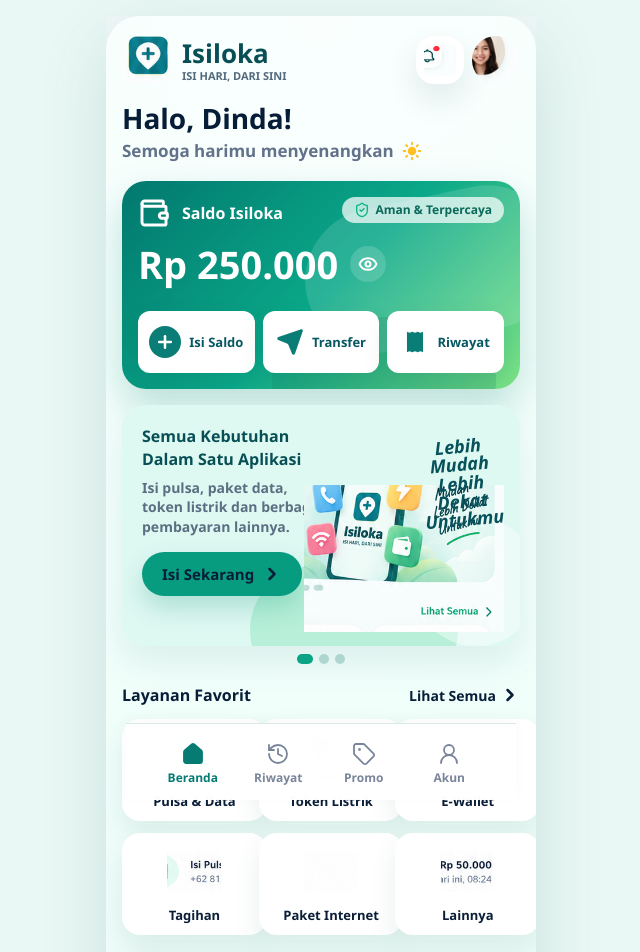
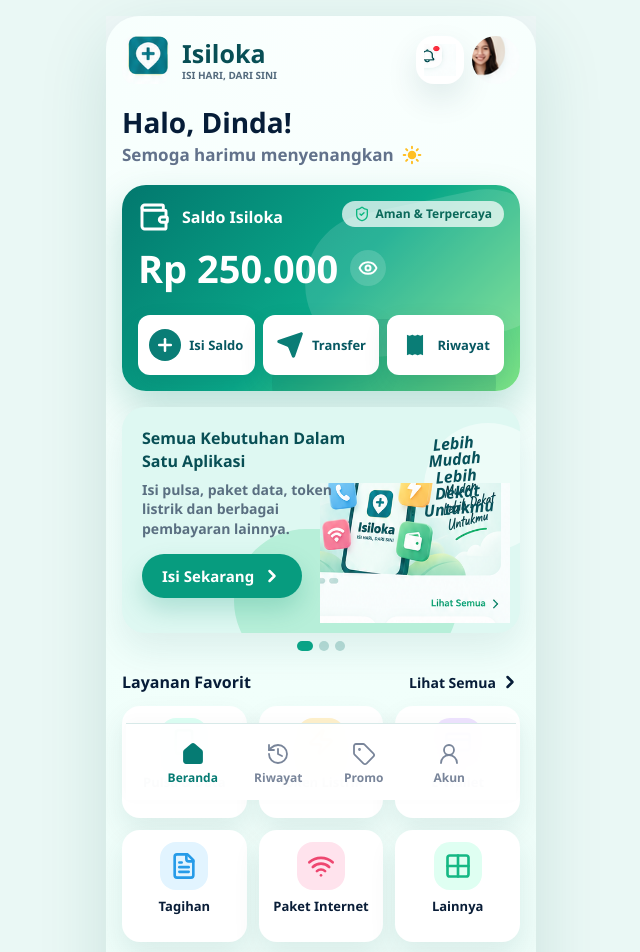
Before and after one commit to Dlennss/isiloka, a Next.js app in the folder pulsa-fe/: page / in a window 1280 px wide. Shown: the top 952 px of the page, without its empty margins (319-959 px from the left). Built offline with nearby package versions, Linux system fonts and the light colour scheme; no server answers.

Commit message:
Refine Isiloka home screen polish

```diff
--- a/pulsa-fe/components/guest/GuestConceptHome.tsx
+++ b/pulsa-fe/components/guest/GuestConceptHome.tsx
@@ -1,8 +1,12 @@
 import Image from "next/image";
 import Link from "next/link";
+import type { LucideIcon } from "lucide-react";
 import {
   ChevronRight,
+  CreditCard,
   Eye,
+  FileText,
+  Grid2X2,
   Plus,
   ReceiptText,
   Send,
@@ -10,16 +14,17 @@
   Smartphone,
   Sun,
   Wallet,
+  Wifi,
   Zap,
 } from "lucide-react";
 
 const services = [
-  { href: "/pulsa-data", label: "Pulsa & Data", icon: "/isiloka-concept/pulsa_data_icon.png" },
-  { href: "/listrik/token", label: "Token Listrik", icon: "/isiloka-concept/token_listrik_icon.png" },
-  { href: "/ewallet", label: "E-Wallet", icon: "/isiloka-concept/ewallet_icon.png" },
-  { href: "/kategori", label: "Tagihan", icon: "/isiloka-concept/tagihan_icon.png" },
-  { href: "/internet-pascabayar", label: "Paket Internet", icon: "/isiloka-concept/paket_internet_icon.png" },
-  { href: "/kategori", label: "Lainnya", icon: "/isiloka-concept/lainnya_icon.png" },
+  { href: "/pulsa-data", label: "Pulsa & Data", icon: Smartphone, tone: "bg-[#dcfff4] text-[#12b98a]" },
+  { href: "/listrik/token", label: "Token Listrik", icon: Zap, tone: "bg-[#fff1cc] text-[#ffac18]" },
+  { href: "/ewallet", label: "E-Wallet", icon: CreditCard, tone: "bg-[#eee3ff] text-[#7654e8]" },
+  { href: "/kategori", label: "Tagihan", icon: FileText, tone: "bg-[#e2f4ff] text-[#269be8]" },
+  { href: "/internet-pascabayar", label: "Paket Internet", icon: Wifi, tone: "bg-[#ffe3ed] text-[#ee4770]" },
+  { href: "/kategori", label: "Lainnya", icon: Grid2X2, tone: "bg-[#dffff2] text-[#15b884]" },
 ];
 
 const activities = [
@@ -65,11 +70,36 @@
   );
 }
 
+function ServiceCard({
+  href,
+  label,
+  icon: Icon,
+  tone,
+}: {
+  href: string;
+  label: string;
+  icon: LucideIcon;
+  tone: string;
+}) {
+  return (
+    <Link
+      href={href}
+      prefetch={false}
+      className="flex min-h-[112px] flex-col items-center justify-center rounded-[18px] bg-white px-2 text-center text-[#0a1e38]! shadow-[0_13px_28px_rgba(15,78,81,0.09)] visited:text-[#0a1e38]!"
+    >
+      <span className={`grid h-12 w-12 place-items-center rounded-[16px] ${tone}`}>
+        <Icon className="h-7 w-7" strokeWidth={2.25} />
+      </span>
+      <span className="mt-2 block min-h-[32px] text-[13px] font-black leading-tight">{label}</span>
+    </Link>
+  );
+}
+
 export function GuestConceptHome() {
   return (
-    <main className="mx-auto min-h-dvh w-full max-w-[430px] overflow-hidden bg-[radial-gradient(circle_at_50%_0%,#fafffe_0%,#f1fffb_44%,#e7f8f4_100%)] px-4 pb-28 pt-4 text-[#071d38] shadow-[0_20px_70px_rgba(8,91,84,0.14)] md:rounded-[34px]">
+    <main className="isiloka-home mx-auto min-h-dvh w-full max-w-[430px] overflow-hidden bg-[radial-gradient(circle_at_50%_0%,#fafffe_0%,#f1fffb_44%,#e7f8f4_100%)] px-4 pb-28 pt-4 text-[#071d38] shadow-[0_20px_70px_rgba(8,91,84,0.14)] md:rounded-[34px]">
       <div className="mx-auto w-full max-w-[398px]">
-        <header className="flex items-start justify-between pt-1">
+        <header className="flex items-start justify-between gap-3 pt-1">
           <div className="flex items-center gap-3">
             <Image
               src="/isiloka-concept/logo_symbol.png"
@@ -79,9 +109,9 @@
               className="h-12 w-12 rounded-xl"
               priority
             />
-            <div className="leading-none">
-              <div className="text-[26px] font-black tracking-normal text-[#084f55]">Isiloka</div>
-              <div className="mt-1 text-[11px] font-extrabold tracking-[0.03em] text-[#536a7d]">ISI HARI, DARI SINI</div>
+            <div className="min-w-0 leading-none">
+              <div className="text-[25px] font-black tracking-normal text-[#084f55]">Isiloka</div>
+              <div className="mt-1 whitespace-nowrap text-[10px] font-extrabold tracking-[0.03em] text-[#536a7d]">ISI HARI, DARI SINI</div>
             </div>
           </div>
 
@@ -106,7 +136,7 @@
           </div>
         </header>
 
-        <section className="mt-5">
+        <section className="mt-6">
           <h1 className="text-[28px] font-black leading-none text-[#061d38]">Halo, Dinda!</h1>
           <p className="mt-2 flex items-center gap-2 text-[17px] font-semibold leading-tight text-[#62728b]">
             Semoga harimu menyenangkan
@@ -141,17 +171,17 @@
             </div>
 
             <div className="mt-7 grid grid-cols-3 gap-2">
-              <Link href="/login" prefetch={false} className="flex h-[62px] items-center justify-center gap-2 rounded-xl bg-white px-2 text-[13px] font-black text-[#075862]! shadow-[0_10px_24px_rgba(6,77,70,0.12)] visited:text-[#075862]!">
+              <Link href="/login" prefetch={false} className="flex h-[60px] items-center justify-center gap-2 rounded-xl bg-white px-2 text-[13px] font-black text-[#075862]! shadow-[0_10px_24px_rgba(6,77,70,0.12)] visited:text-[#075862]!">
                 <span className="grid h-8 w-8 shrink-0 place-items-center rounded-full bg-[#0a7d76] text-white">
                   <Plus className="h-5 w-5" strokeWidth={3} />
                 </span>
                 <span>Isi Saldo</span>
               </Link>
-              <Link href="/user/transfer-bank" prefetch={false} className="flex h-[62px] items-center justify-center gap-2 rounded-xl bg-white px-2 text-[13px] font-black text-[#075862]! shadow-[0_10px_24px_rgba(6,77,70,0.12)] visited:text-[#075862]!">
+              <Link href="/user/transfer-bank" prefetch={false} className="flex h-[60px] items-center justify-center gap-2 rounded-xl bg-white px-2 text-[13px] font-black text-[#075862]! shadow-[0_10px_24px_rgba(6,77,70,0.12)] visited:text-[#075862]!">
                 <Send className="h-7 w-7 shrink-0 fill-[#0a7d76] text-[#0a7d76]" strokeWidth={1.8} />
                 <span>Transfer</span>
               </Link>
-              <Link href="/transaksi" prefetch={false} className="flex h-[62px] items-center justify-center gap-2 rounded-xl bg-white px-2 text-[13px] font-black text-[#075862]! shadow-[0_10px_24px_rgba(6,77,70,0.12)] visited:text-[#075862]!">
+              <Link href="/transaksi" prefetch={false} className="flex h-[60px] items-center justify-center gap-2 rounded-xl bg-white px-2 text-[13px] font-black text-[#075862]! shadow-[0_10px_24px_rgba(6,77,70,0.12)] visited:text-[#075862]!">
                 <ReceiptText className="h-7 w-7 shrink-0 fill-[#0a7d76] text-white" strokeWidth={2.2} />
                 <span>Riwayat</span>
               </Link>
@@ -159,36 +189,34 @@
           </div>
         </section>
 
-        <section className="relative mt-4 overflow-hidden rounded-[23px] bg-[#def8f2] px-5 pb-4 pt-5 shadow-[0_16px_36px_rgba(22,102,95,0.10)]">
-          <div className="absolute -bottom-12 left-32 h-32 w-52 rounded-full bg-[#b7efd9]" />
-          <div className="absolute -right-5 bottom-0 h-32 w-32 rounded-full bg-white/40" />
-          <div className="relative z-10 grid min-h-[205px] grid-cols-[1.1fr_0.9fr] gap-2 min-[390px]:grid-cols-[1.05fr_0.95fr]">
-            <div className="flex flex-col items-start">
-              <h2 className="text-[20px] font-black leading-[1.18] text-[#084f55] min-[390px]:text-[25px]">Semua Kebutuhan Dalam Satu Aplikasi</h2>
-              <p className="mt-2 text-[14px] font-semibold leading-snug text-[#5a6f81]">
+        <section className="relative mt-4 overflow-hidden rounded-[23px] bg-[#def8f2] p-5 shadow-[0_16px_36px_rgba(22,102,95,0.10)]">
+          <div className="absolute -bottom-10 left-28 h-36 w-56 rounded-full bg-[#b7efd9]" />
+          <div className="absolute -right-8 top-4 h-32 w-32 rounded-full bg-white/45" />
+          <div className="relative z-10 min-h-[186px]">
+            <div className="relative z-20 max-w-[188px] min-[390px]:max-w-[205px]">
+              <h2 className="text-[21px] font-black leading-[1.16] text-[#084f55] min-[390px]:text-[24px]">Semua Kebutuhan Dalam Satu Aplikasi</h2>
+              <p className="mt-2 text-[13px] font-semibold leading-snug text-[#5a6f81] min-[390px]:text-[14px]">
                 Isi pulsa, paket data, token listrik dan berbagai pembayaran lainnya.
               </p>
               <Link
                 href="/pulsa-data"
                 prefetch={false}
-                className="mt-4 flex h-11 items-center gap-2 rounded-full bg-[#079c7f] px-5 text-[15px] font-extrabold text-white shadow-[0_12px_24px_rgba(0,141,111,0.22)]"
+                className="mt-4 inline-flex h-11 items-center gap-2 rounded-full bg-[#079c7f] px-5 text-[15px] font-extrabold text-white! shadow-[0_12px_24px_rgba(0,141,111,0.22)] visited:text-white!"
               >
                 Isi Sekarang
                 <ChevronRight className="h-5 w-5" strokeWidth={3} />
               </Link>
             </div>
-            <div className="relative min-h-[190px]">
             <Image
               src="/isiloka-concept/hero_banner_phone_illustration.png"
               alt=""
               width={250}
               height={222}
-                className="absolute bottom-[-2px] right-[-8px] h-auto w-[158px] max-w-none min-[390px]:right-[-4px] min-[390px]:w-[200px]"
-                sizes="(min-width: 390px) 200px, 158px"
+              className="absolute bottom-[-10px] right-[-10px] z-10 h-auto w-[170px] max-w-none min-[390px]:w-[190px]"
+              sizes="(min-width: 390px) 190px, 170px"
             />
-              <div className="absolute right-0 top-3 hidden max-w-[78px] rotate-[-5deg] text-center text-[18px] font-black italic leading-[1.02] text-[#07515a] min-[390px]:block">
+            <div className="absolute right-2 top-2 z-20 hidden max-w-[72px] rotate-[-5deg] text-center text-[16px] font-black italic leading-[1.02] text-[#07515a] min-[410px]:block">
                 Lebih Mudah Lebih Dekat Untukmu
-              </div>
             </div>
           </div>
         </section>
@@ -203,15 +231,7 @@
           <SectionTitle title="Layanan Favorit" href="/kategori" />
           <div className="grid grid-cols-3 gap-3">
             {services.map((service) => (
-              <Link
-                key={service.label}
-                href={service.href}
-                prefetch={false}
-                className="flex aspect-[1.42] min-h-[102px] flex-col items-center justify-center rounded-[18px] bg-white px-2 text-center shadow-[0_13px_28px_rgba(15,78,81,0.09)]"
-              >
-                <Image src={service.icon} alt="" width={54} height={54} className="h-[54px] w-[54px] object-contain" />
-                <span className="mt-2 text-[13px] font-black leading-tight text-[#0a1e38]">{service.label}</span>
-              </Link>
+              <ServiceCard key={service.label} {...service} />
             ))}
           </div>
         </section>
--- a/pulsa-fe/styles/brand.css
+++ b/pulsa-fe/styles/brand.css
@@ -25,6 +25,15 @@
 .brand-bottom-nav { border-radius: 0; border-top: 1px solid #d7e9e8; box-shadow: 0 -3px 14px #18232d06; }
 .brand-bottom-nav a { border-radius: 8px; }
 .brand-bottom-nav a[class*="#087e8b"] { background: #f0f8f8; }
+.isiloka-home a,
+.isiloka-home a:hover,
+.isiloka-home a:visited {
+  color: inherit;
+  text-decoration: none;
+}
+.isiloka-home img {
+  display: block;
+}
 .brand-retail-main section > div[class*="rounded-"][class*="bg-linear-"]:not(.brand-categories) { background-image: none; background-color: white; }
 .brand-retail-main .blur-2xl, .brand-retail-main .blur-3xl { display: none; }
 .brand-retail-main h2 { font-size: 16px; line-height: 1.4; }
```
Lines whose indentation alone changed are shown as unchanged.
